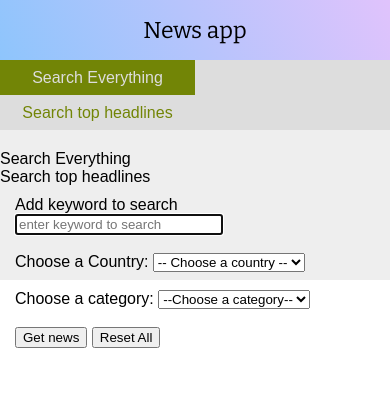
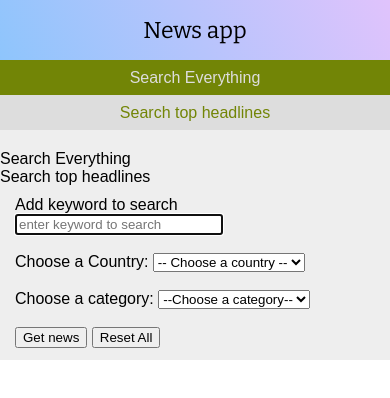
Before and after one commit to pragyes31/news-reader-app, a website built with Parcel: page index.html in a window 390 px wide. Built offline with nearby package versions, Linux system fonts and the light colour scheme; no server answers.

Commit message:
fixed news-category tabs position at below 420px

```diff
--- a/src/index.js
+++ b/src/index.js
@@ -8,6 +8,7 @@ function buildNewsApp() {
   const categorySelector = document.querySelector("#select-category");
   const getNewsBtn = document.querySelector("#get-filtered-news");
   const newsCategory = document.querySelectorAll(".news-category");
+  const searchParams = document.querySelectorAll(".search-params");
   const newsApp = {
     testClicks: function(e) {
       newsCategory.forEach(category => {
--- a/src/styles.css
+++ b/src/styles.css
@@ -42,7 +42,6 @@ body {
 .news-tabs {
   background-color: #ddd;
   color: #728506;
-  width: 100%;
 }
 
 .news-category {
@@ -51,6 +50,7 @@ body {
   align-items: center;
   justify-content: center;
   cursor: pointer;
+  width: 100%;
 }
 
 .active-news-category {
@@ -110,7 +110,7 @@ body {
 
   .filters {
     width: 100%;
-    height: 220px;
+    height: 240px;
   }
 
   .news-tabs {
@@ -134,8 +134,15 @@ body {
 }
 
 @media only screen and (max-width: 420px) {
+  .filters {
+    height: 300px;
+  }
+
   .news-tabs {
     flex-direction: column;
+  }
+
+  .news-category {
     width: 100%;
   }
 }
```
